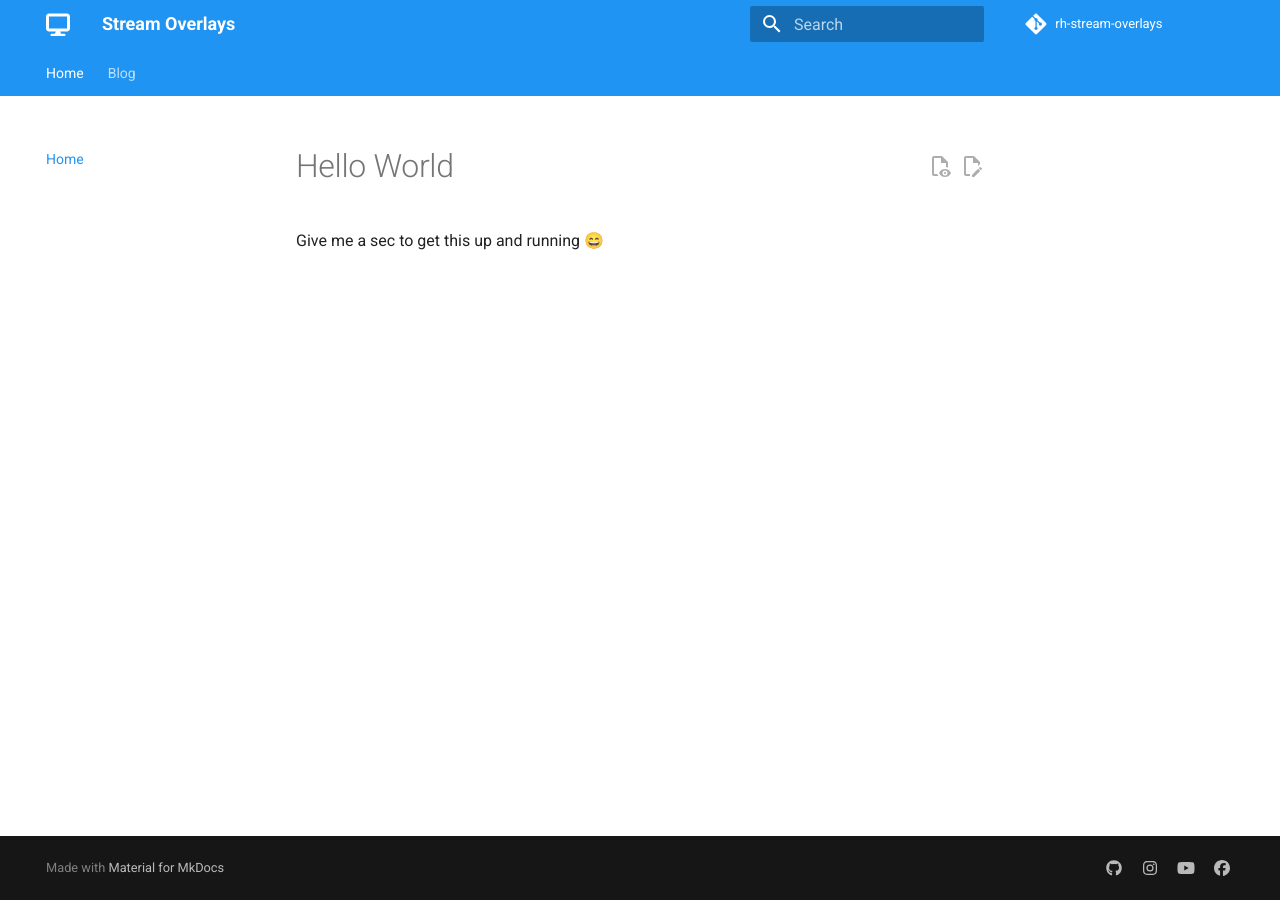
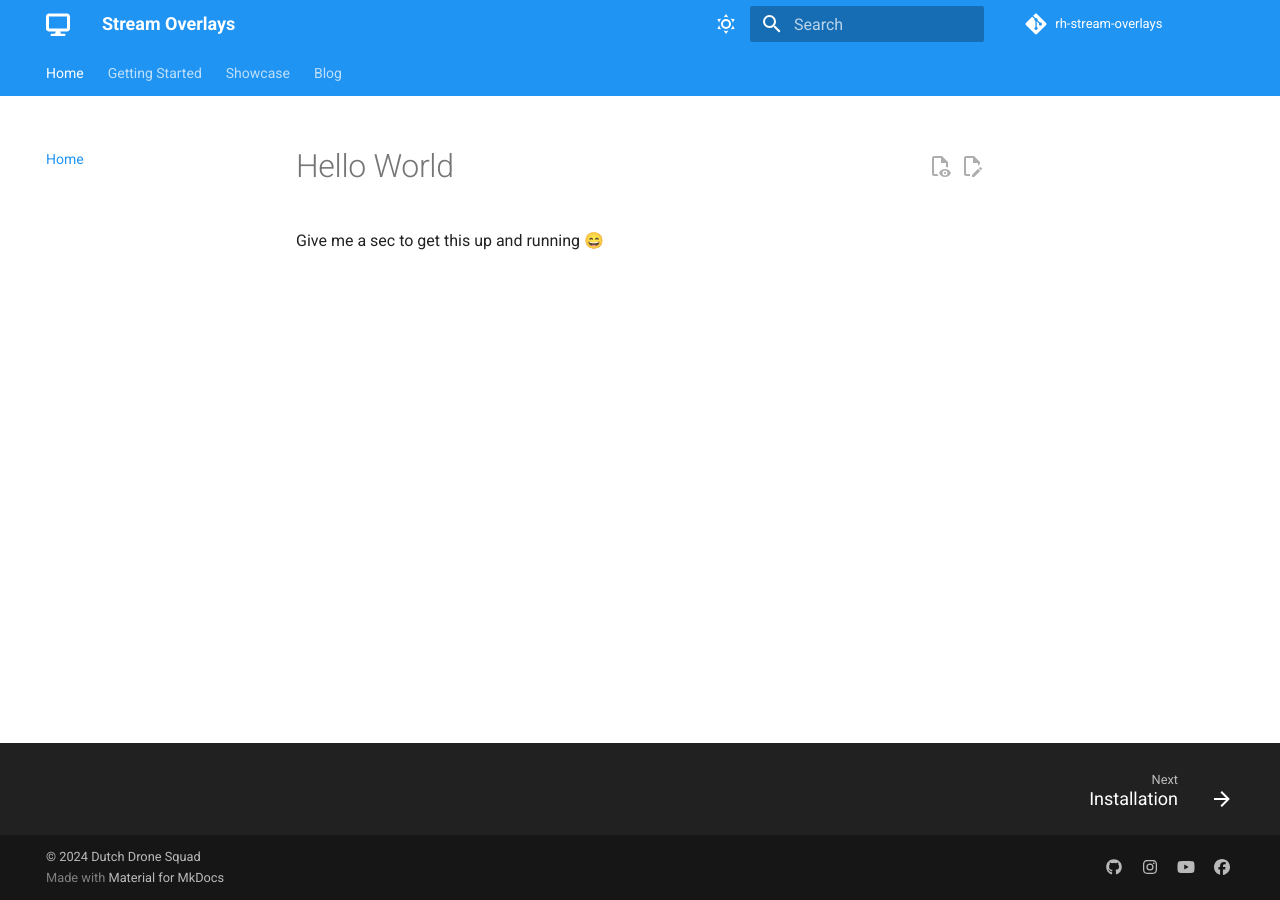
Before and after one commit to dutchdronesquad/rh-stream-overlays, an MkDocs documentation site: the page built from docs/index.md, in a window 1280 px wide. Built offline with MkDocs 1.6.1 and Material for MkDocs 9.7.7, drawn with Linux system fonts in a browser that asks for light colours; comment, search, counter and statistics services are not loaded; the version menu is left out.

Commit message:
Add new files and update mkdocs.yml configuration

```diff
--- a/mkdocs.yml
+++ b/mkdocs.yml
@@ -4,6 +4,10 @@ site_url: https://overlays.dutchdronesquad.nl
 site_author: Klaas Schoute
 site_description: >-
   A RotorHazard plugin with collection of stream overlays to use with OBS Studio or similar software.
+
+# Copyright
+copyright: |
+  &copy; 2024 <a href="https://dutchdronesquad.nl" target="_blank" rel="noopener">Dutch Drone Squad</a>
 
 # Repository
 repo_name: rh-stream-overlays
@@ -16,14 +20,30 @@ theme:
   icon:
     logo: fontawesome/solid/display
   palette:
-    primary: blue
-    accent: orange
+    # Palette toggle for light mode
+    - scheme: default
+      primary: blue
+      accent: orange
+      toggle:
+        icon: material/weather-sunny
+        name: Switch to dark mode
+    # Palette toggle for dark mode
+    - scheme: slate
+      primary: blue
+      accent: orange
+      toggle:
+        icon: material/weather-night
+        name: Switch to light mode
+  language: en
   features:
     - content.action.edit
     - content.action.view
+    - navigation.footer
     - navigation.indexes
     - navigation.tabs
     - navigation.top
+    - navigation.tracking
+    # - toc.integrate
 nav:
   - Home: index.md
 plugins:
@@ -33,8 +53,25 @@ plugins:
 
 nav:
   - Home: index.md
+  - Getting Started:
+      - Installation: getting-started.md
+  - Showcase: showcase.md
   - Blog:
       - blog/index.md
+
+# Markdown extensions
+markdown_extensions:
+  - pymdownx.highlight:
+      anchor_linenums: true
+  - pymdownx.inlinehilite
+  - pymdownx.snippets
+  - admonition
+  - pymdownx.arithmatex:
+      generic: true
+  - pymdownx.details
+  - pymdownx.superfences
+  - pymdownx.mark
+  - attr_list
 
 # Extra
 extra:
```
Also changed, not shown: docs/getting-started.md (added, +1 -0 lines), docs/showcase.md (added, +1 -0 lines), 1 other file.
